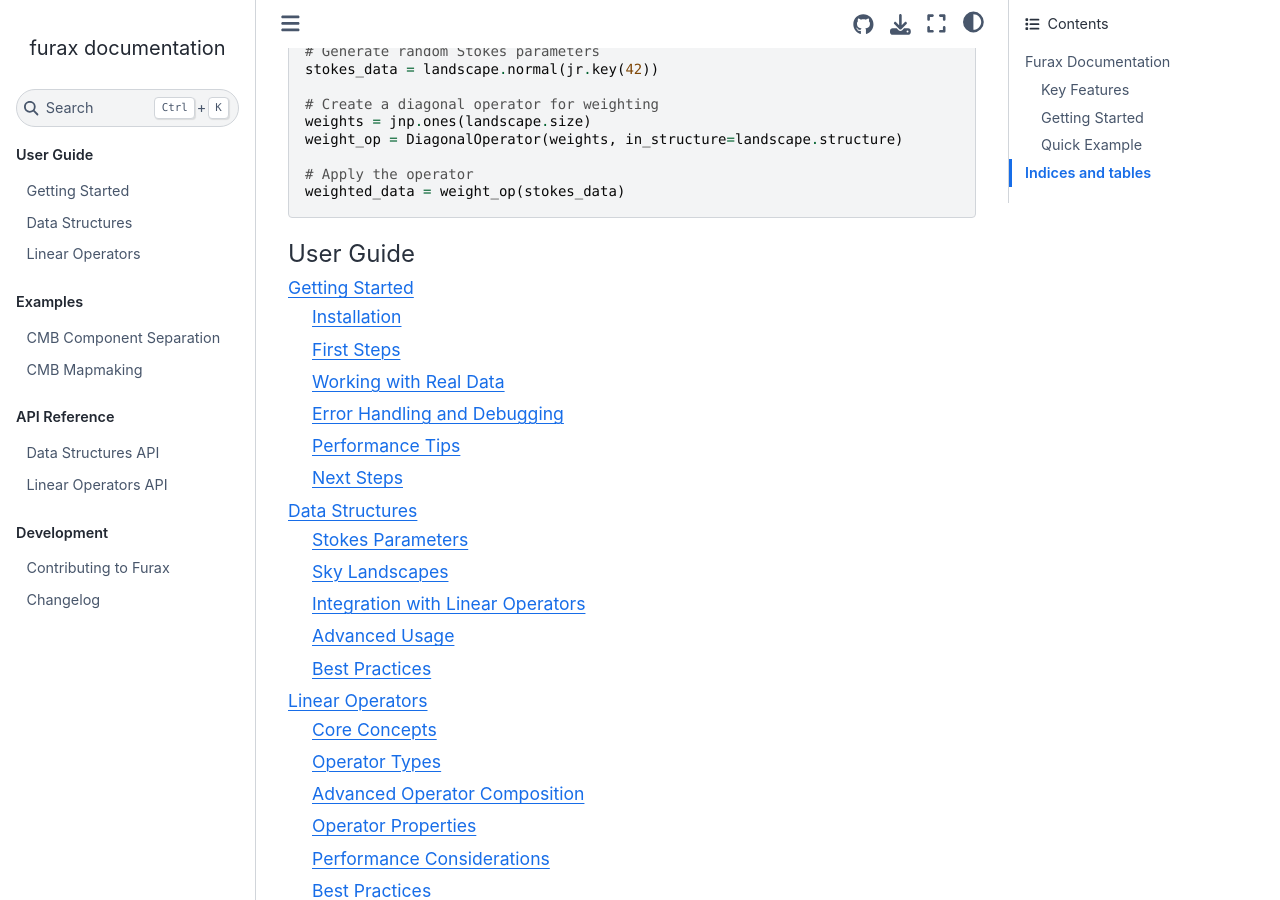
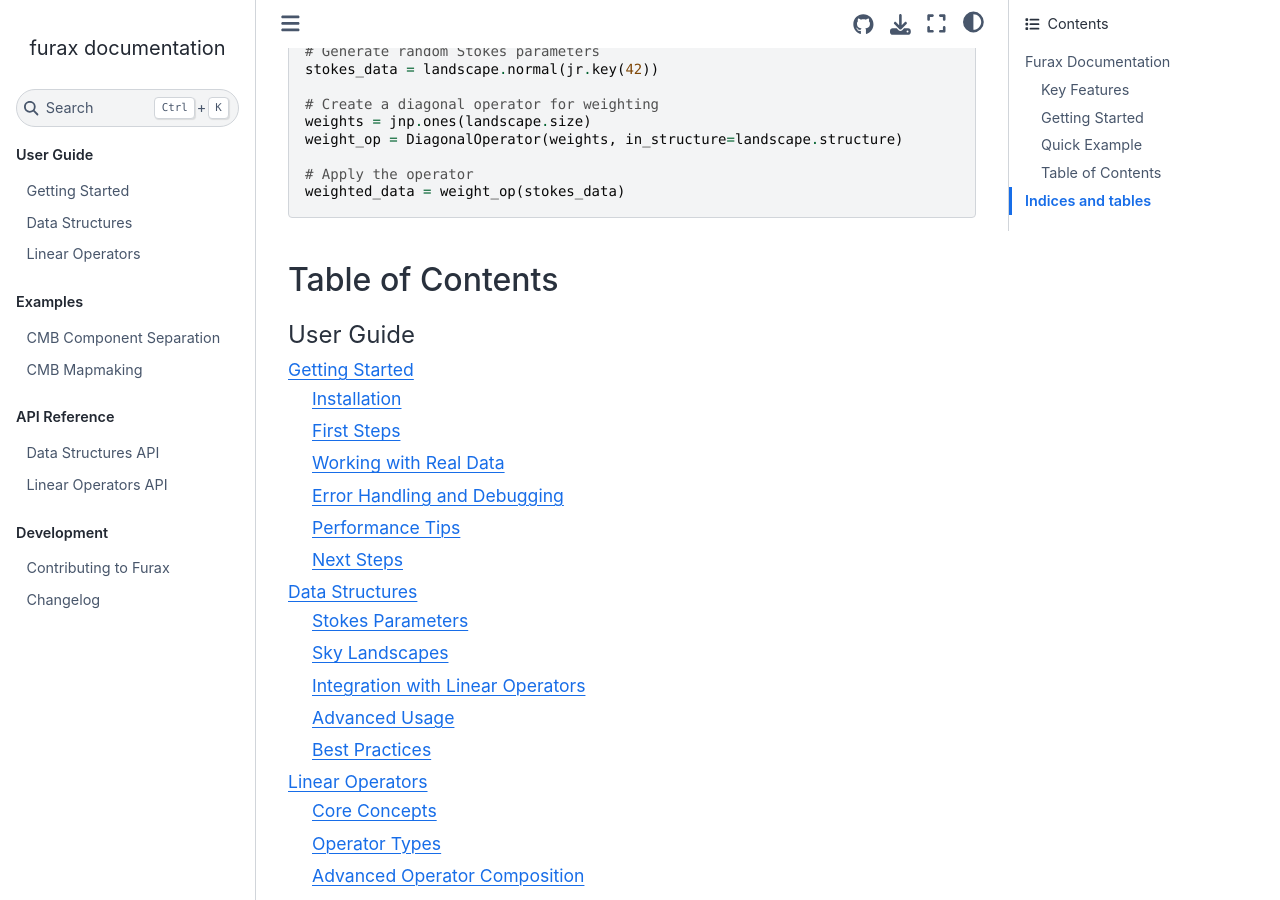
Before and after one commit to CMBSciPol/furax, a Sphinx documentation site: the page built from docs/source/index.rst, in a window 1280 px wide and 900 px high, scrolled down 1485 px. Built offline with Sphinx 7.4.7 and the Sphinx Book theme 1.1.4, drawn with Linux system fonts in a browser that asks for light colours; the version number could not be read and is left out.

Commit message:
restore ToC header

```diff
--- a/docs/source/index.rst
+++ b/docs/source/index.rst
@@ -73,6 +73,9 @@ Quick Example
    # Apply the operator
    weighted_data = weight_op(stokes_data)
 
+Table of Contents
+-----------------
+
 .. toctree::
    :maxdepth: 2
    :caption: User Guide
```
